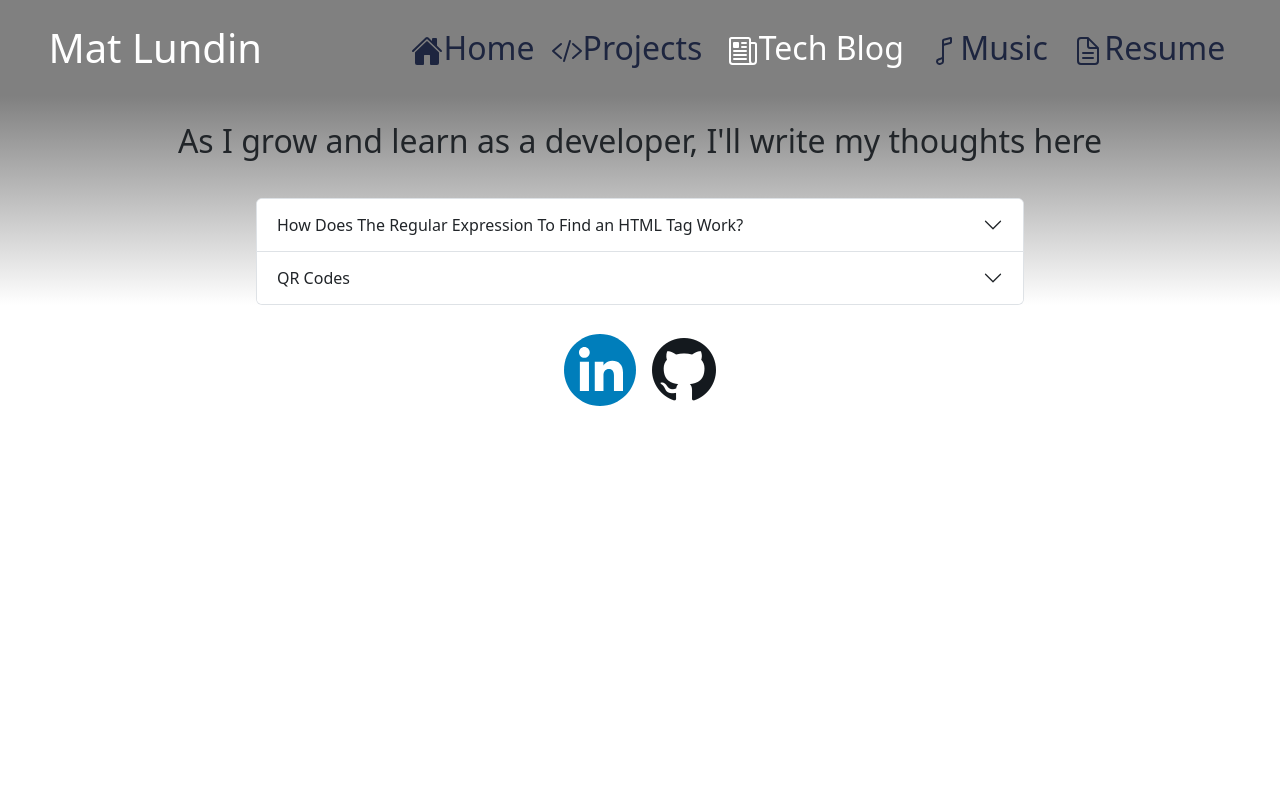
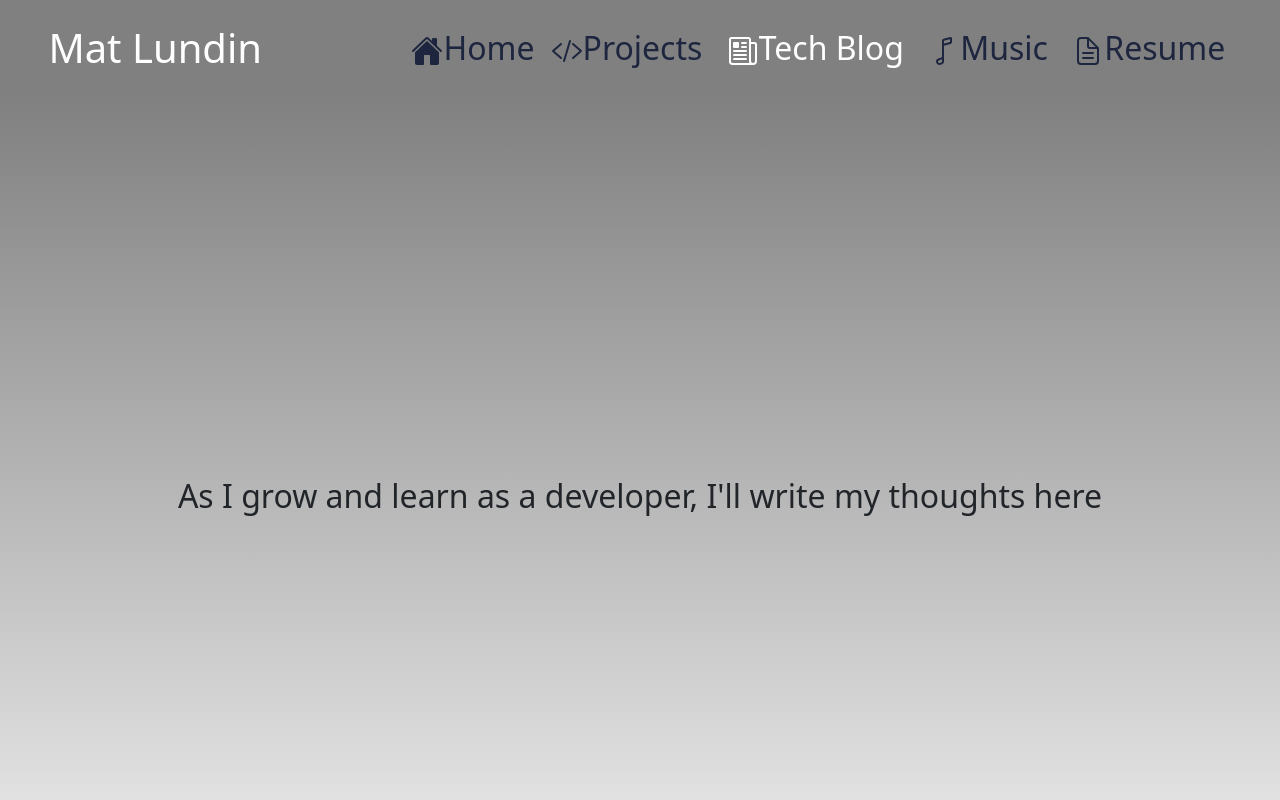
Before and after one commit to mat-lundin/matlundin, a React (Create React App) app: page /blog in a window 1280 px wide. Shown: the top 800 px of the page. Built offline with nearby package versions, Linux system fonts and the light colour scheme.

Commit message:
made footer stay on the bottom, need to get the tech blog back in place

```diff
--- a/src/components/blog.js
+++ b/src/components/blog.js
@@ -26,10 +26,9 @@ const Blog = () => {
       })
   })
   return (
-    <div style={{background: 'linear-gradient(to bottom, #808080 0%, #FFFFFF 100%)'}}>
-        <h2 style={{ display: 'flex', justifyContent: 'center', alignItems: 'center', padding:"2%" }}>As I grow and learn as a developer, I'll write my thoughts here</h2>
-    <div style={{ margin: '20%', marginTop:"1%", marginBottom:"1%" }}>
-      {/* to add an already open item, do <Accordion defaultActiveKey="0"> */}
+    <div style={{background: 'linear-gradient(to bottom, #808080 0%, #FFFFFF 100%)', flex:1}}>
+        <h2 style={{ display: 'flex', flexDirection:'column', minHeight:'100vh', justifyContent: 'center', alignItems: 'center', padding:"2%" }}>As I grow and learn as a developer, I'll write my thoughts here</h2>
+    <div style={{ margin: '20%', marginTop:"1%", marginBottom:0, flexDirection:'column' }}>
       <Accordion>
         <Accordion.Item eventKey="0">
           <Accordion.Header>How Does The Regular Expression To Find an HTML Tag Work?</Accordion.Header>
--- a/src/components/footer.js
+++ b/src/components/footer.js
@@ -1,7 +1,7 @@
 // linkedin, indeed, github, bandcamp?
 export default function Footer(){
     return(
-      <nav className="navbar navbar-expand-lg navbar-light justify-content-center" style={{left:0, right:0, bottom:0, paddingBottom:'1%'}}>
+      <nav className="navbar navbar-expand-lg navbar-light justify-content-center" style={{display:'flex', justifyContent:'bottom', left:0, right:0, bottom:0, marginTop:'1%'}}>
     <div className="m-2">
         <a href="https://www.linkedin.com/in/mathew-lundin/"><img src="/images/LinkedIn_icon_circle.svg" alt="LinkedIn"></img></a>
       </div>
```
